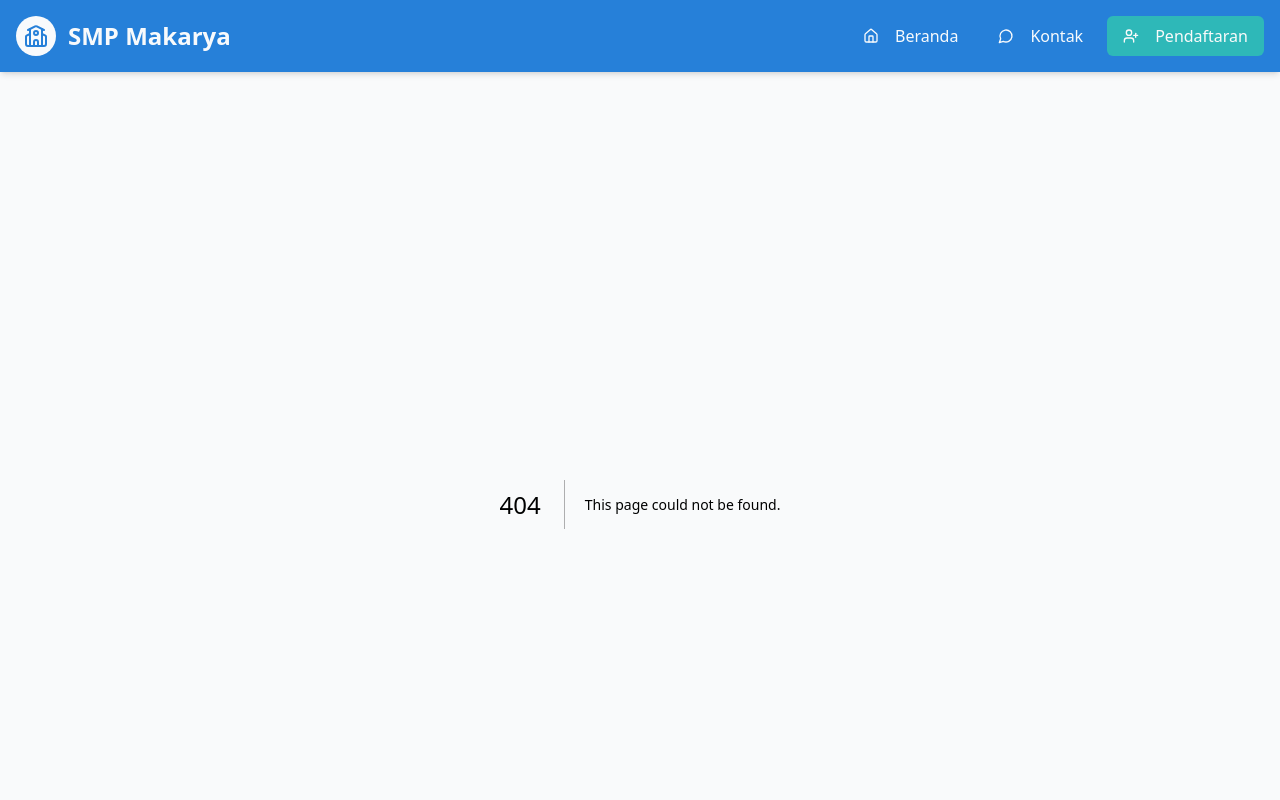
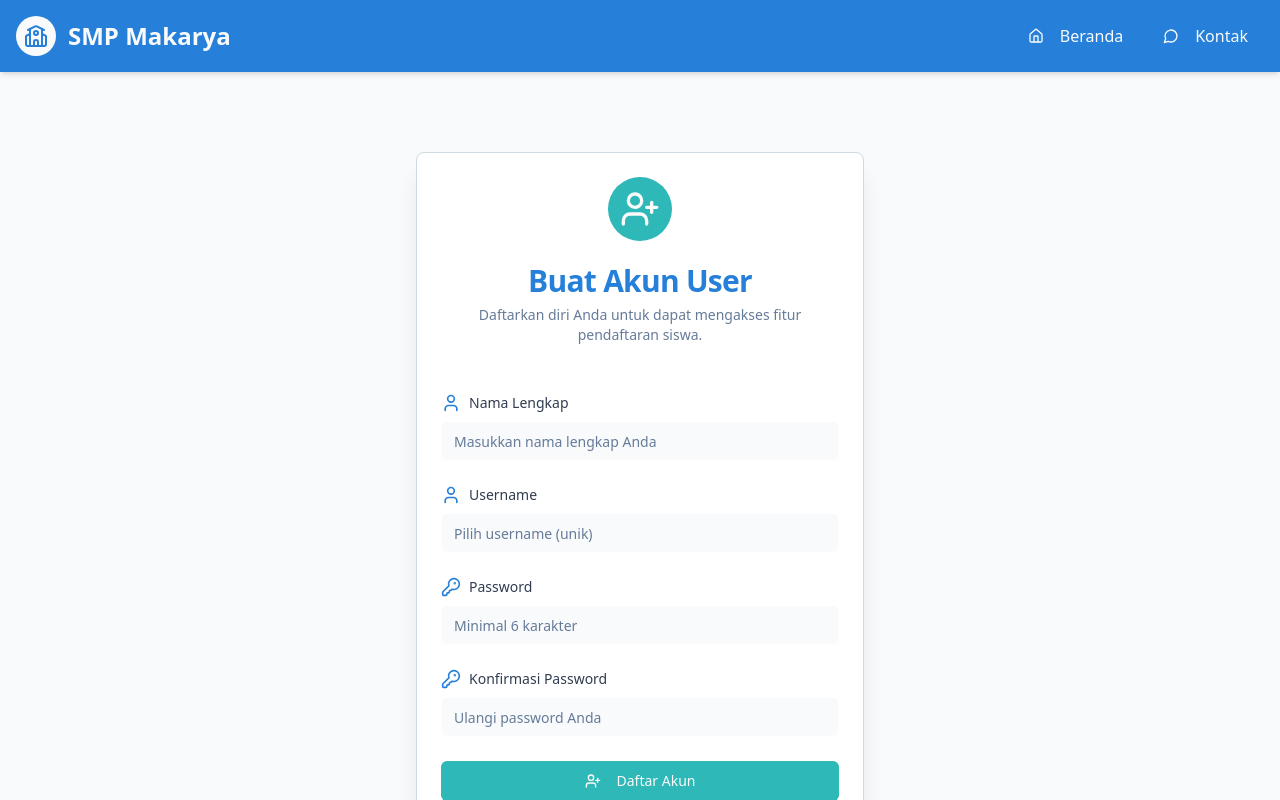
Before and after one commit to vjdevelopervj/ppbd-smp-makarya, a Next.js app: page /registrasi-akun in a window 1280 px wide. Before the commit this address had no page. Shown: the top 800 px of the page. Built offline with nearby package versions, Linux system fonts and the light colour scheme.

Commit message:
tombol registrasi hanya ada di peran user, dan jika user klik tombol registrasi, maka user harus mengisi data berupa username anda, nama lengkap dan password jika sudah mengisi, maka akun user telah jadi dan dapat melakukan masuk di menu login

```diff
--- a/src/app/pendaftaran/page.tsx
+++ b/src/app/pendaftaran/page.tsx
@@ -39,7 +39,6 @@ export default function RegistrationPage() {
   if (!isAuthenticated) {
     // This content will be briefly shown if redirect is slow or fails.
     // Ideally, user is redirected before this point if not authenticated.
-    // We can return null or a minimal loader.
     return (
         <div className="flex flex-col justify-center items-center min-h-[calc(100vh-200px)] py-8">
         <Loader2 className="h-12 w-12 animate-spin text-primary" />
--- /dev/null
+++ b/src/app/registrasi-akun/page.tsx
@@ -0,0 +1,192 @@
+
+'use client';
+
+import { zodResolver } from '@hookform/resolvers/zod';
+import { useForm } from 'react-hook-form';
+import { z } from 'zod';
+import { Button } from '@/components/ui/button';
+import {
+  Form,
+  FormControl,
+  FormField,
+  FormItem,
+  FormLabel,
+  FormMessage,
+} from '@/components/ui/form';
+import { Input } from '@/components/ui/input';
+import { Card, CardContent, CardDescription, CardHeader, CardTitle } from '@/components/ui/card';
+import { useToast } from '@/hooks/use-toast';
+import { useRouter } from 'next/navigation';
+import { useState } from 'react';
+import { UserPlus, User as UserIcon, KeyRound, CheckCircle } from 'lucide-react';
+import Link from 'next/link';
+
+const userRegistrationSchema = z.object({
+  username: z.string().min(3, { message: 'Username minimal 3 karakter.' }).regex(/^[a-zA-Z0-9_]+$/, { message: 'Username hanya boleh berisi huruf, angka, dan underscore.' }),
+  fullName: z.string().min(3, { message: 'Nama lengkap minimal 3 karakter.' }),
+  password: z.string().min(6, { message: 'Password minimal 6 karakter.' }),
+  confirmPassword: z.string().min(6, { message: 'Konfirmasi password minimal 6 karakter.' }),
+}).refine((data) => data.password === data.confirmPassword, {
+  message: 'Password dan konfirmasi password tidak cocok.',
+  path: ['confirmPassword'], // Error will be shown under confirmPassword field
+});
+
+type UserRegistrationFormData = z.infer<typeof userRegistrationSchema>;
+
+const REGISTERED_USERS_KEY = 'smpMakaryaRegisteredUsers';
+
+export default function UserRegistrationPage() {
+  const { toast } = useToast();
+  const router = useRouter();
+  const [isSubmitting, setIsSubmitting] = useState(false);
+
+  const form = useForm<UserRegistrationFormData>({
+    resolver: zodResolver(userRegistrationSchema),
+    defaultValues: {
+      username: '',
+      fullName: '',
+      password: '',
+      confirmPassword: '',
+    },
+  });
+
+  async function onSubmit(data: UserRegistrationFormData) {
+    setIsSubmitting(true);
+    await new Promise((resolve) => setTimeout(resolve, 1000)); // Simulate API delay
+
+    const storedUsersRaw = typeof window !== 'undefined' ? localStorage.getItem(REGISTERED_USERS_KEY) : null;
+    const storedUsers: UserRegistrationFormData[] = storedUsersRaw ? JSON.parse(storedUsersRaw) : [];
+
+    const existingUser = storedUsers.find(user => user.username === data.username);
+    if (existingUser) {
+      toast({
+        title: 'Registrasi Gagal',
+        description: 'Username sudah digunakan. Silakan pilih username lain.',
+        variant: 'destructive',
+      });
+      setIsSubmitting(false);
+      return;
+    }
+
+    // Store only necessary data, exclude confirmPassword
+    const newUser = {
+      username: data.username,
+      fullName: data.fullName,
+      password: data.password, // In a real app, HASH THE PASSWORD before storing
+    };
+    storedUsers.push(newUser);
+
+    if (typeof window !== 'undefined') {
+      localStorage.setItem(REGISTERED_USERS_KEY, JSON.stringify(storedUsers));
+    }
+
+    toast({
+      title: 'Registrasi Berhasil!',
+      description: (
+        <div className="flex items-center">
+          <CheckCircle className="mr-2 h-5 w-5 text-green-500" />
+          Akun Anda telah berhasil dibuat. Silakan login.
+        </div>
+      ),
+      className: 'bg-green-100 border-green-500 text-green-700 dark:bg-green-900 dark:border-green-700 dark:text-green-300',
+      duration: 5000,
+    });
+    form.reset();
+    router.push('/'); // Redirect to login page (homepage)
+    setIsSubmitting(false);
+  }
+
+  return (
+    <div className="flex justify-center items-center min-h-[calc(100vh-200px)] py-12">
+      <Card className="w-full max-w-md shadow-xl animate-fade-in-up">
+        <CardHeader className="text-center">
+          <div className="mx-auto flex h-16 w-16 items-center justify-center rounded-full bg-accent mb-4">
+            <UserPlus className="h-10 w-10 text-accent-foreground" />
+          </div>
+          <CardTitle className="text-3xl font-bold text-primary">Buat Akun User</CardTitle>
+          <CardDescription className="text-muted-foreground">
+            Daftarkan diri Anda untuk dapat mengakses fitur pendaftaran siswa.
+          </CardDescription>
+        </CardHeader>
+        <CardContent className="p-6 space-y-6">
+          <Form {...form}>
+            <form onSubmit={form.handleSubmit(onSubmit)} className="space-y-6">
+              <FormField
+                control={form.control}
+                name="fullName"
+                render={({ field }) => (
+                  <FormItem>
+                    <FormLabel className="flex items-center">
+                      <UserIcon className="mr-2 h-5 w-5 text-primary" /> Nama Lengkap
+                    </FormLabel>
+                    <FormControl>
+                      <Input placeholder="Masukkan nama lengkap Anda" {...field} />
+                    </FormControl>
+                    <FormMessage />
+                  </FormItem>
+                )}
+              />
+              <FormField
+                control={form.control}
+                name="username"
+                render={({ field }) => (
+                  <FormItem>
+                    <FormLabel className="flex items-center">
+                      <UserIcon className="mr-2 h-5 w-5 text-primary" /> Username
+                    </FormLabel>
+                    <FormControl>
+                      <Input placeholder="Pilih username (unik)" {...field} />
+                    </FormControl>
+                    <FormMessage />
+                  </FormItem>
+                )}
+              />
+              <FormField
+                control={form.control}
+                name="password"
+                render={({ field }) => (
+                  <FormItem>
+                    <FormLabel className="flex items-center">
+                      <KeyRound className="mr-2 h-5 w-5 text-primary" /> Password
+                    </FormLabel>
+                    <FormControl>
+                      <Input type="password" placeholder="Minimal 6 karakter" {...field} />
+                    </FormControl>
+                    <FormMessage />
+                  </FormItem>
+                )}
+              />
+              <FormField
+                control={form.control}
+                name="confirmPassword"
+                render={({ field }) => (
+                  <FormItem>
+                    <FormLabel className="flex items-center">
+                      <KeyRound className="mr-2 h-5 w-5 text-primary" /> Konfirmasi Password
+                    </FormLabel>
+                    <FormControl>
+                      <Input type="password" placeholder="Ulangi password Anda" {...field} />
+                    </FormControl>
+                    <FormMessage />
+                  </FormItem>
+                )}
+              />
+              <Button type="submit" className="w-full bg-accent hover:bg-accent/90 text-accent-foreground" disabled={isSubmitting}>
+                {isSubmitting ? (
+                  'Memproses...'
+                ) : (
+                  <>
+                    <UserPlus className="mr-2 h-5 w-5" /> Daftar Akun
+                  </>
+                )}
+              </Button>
+            </form>
+          </Form>
+          <p className="text-center text-sm text-muted-foreground">
+            Sudah punya akun? <Link href="/" className="text-primary hover:underline font-medium">Login di sini</Link>.
+          </p>
+        </CardContent>
+      </Card>
+    </div>
+  );
+}
--- a/src/components/layout/header.tsx
+++ b/src/components/layout/header.tsx
@@ -18,7 +18,7 @@ import {
 
 export default function Header() {
   const [isUserSignedIn, setIsUserSignedIn] = useState(false);
-  const [userEmail, setUserEmail] = useState<string | null>(null);
+  const [userDisplayName, setUserDisplayName] = useState<string | null>(null); // Changed from userEmail to userDisplayName
   const router = useRouter();
 
   useEffect(() => {
@@ -26,9 +26,12 @@ export default function Header() {
     const updateAuthState = () => {
       if (typeof window !== 'undefined') {
         const signedIn = localStorage.getItem('isUserSignedIn');
-        const email = localStorage.getItem('userEmail');
+        // Try to get full name first, fallback to username (userEmail stores username)
+        const fullName = localStorage.getItem('userFullName');
+        const username = localStorage.getItem('userEmail'); // This now stores the username directly
+
         setIsUserSignedIn(signedIn === 'true');
-        setUserEmail(email);
+        setUserDisplayName(fullName || username || null);
       }
     };
 
@@ -38,8 +41,7 @@ export default function Header() {
     // Listen for storage changes to update auth state across tabs/windows
     window.addEventListener('storage', updateAuthState);
 
-    // Listen for custom event dispatched after login/logout from login-selection-form
-    // This ensures header updates even if localStorage changes don't trigger 'storage' event immediately
+    // Listen for custom event dispatched after login/logout
     const handleAuthChange = () => updateAuthState();
     window.addEventListener('authChange', handleAuthChange);
 
@@ -55,11 +57,11 @@ export default function Header() {
   const handleSignOut = () => {
     if (typeof window !== 'undefined') {
       localStorage.removeItem('isUserSignedIn');
-      localStorage.removeItem('userEmail');
+      localStorage.removeItem('userEmail'); // Stores username
+      localStorage.removeItem('userFullName'); // Stores full name
       // Dispatch a custom event to notify other components (like this header)
       window.dispatchEvent(new CustomEvent('authChange'));
     }
-    // State will be updated by the effect listening to 'authChange' or 'storage'
     router.push('/'); // Redirect to homepage after sign out
   };
 
@@ -91,17 +93,17 @@ export default function Header() {
               <DropdownMenuTrigger asChild>
                 <Button variant="ghost" className="text-primary-foreground hover:bg-primary/80 hover:text-primary-foreground flex items-center">
                   <UserCircle className="mr-1 sm:mr-2 h-5 w-5" />
-                  <span className="text-sm sm:text-base hidden md:inline">{userEmail ? userEmail.split('@')[0] : 'Akun'}</span>
+                  <span className="text-sm sm:text-base hidden md:inline truncate max-w-[100px]">{userDisplayName || 'Akun'}</span>
                 </Button>
               </DropdownMenuTrigger>
               <DropdownMenuContent align="end" className="w-56">
-                {userEmail && (
+                {userDisplayName && ( // Changed from userEmail
                   <>
                     <DropdownMenuLabel className="font-normal">
                       <div className="flex flex-col space-y-1">
-                        <p className="text-sm font-medium leading-none">Signed in as</p>
+                        <p className="text-sm font-medium leading-none">Masuk sebagai</p>
                         <p className="text-xs leading-none text-muted-foreground truncate">
-                          {userEmail}
+                          {userDisplayName}
                         </p>
                       </div>
                     </DropdownMenuLabel>
@@ -115,17 +117,18 @@ export default function Header() {
               </DropdownMenuContent>
             </DropdownMenu>
           ) : (
-            // Sign In button removed as per request to eliminate Google Sign-In path from header
-            // Login is now handled by the form on the main page
-            null
+             null // Sign in/up is handled by the main page form
           )}
 
-          <Button variant="secondary" asChild className="bg-accent hover:bg-accent/90 text-accent-foreground">
-            <Link href="/pendaftaran" className="flex items-center">
-              <UserPlus className="mr-1 sm:mr-2 h-4 w-4" />
-              <span className="text-sm sm:text-base">Pendaftaran</span>
-            </Link>
-          </Button>
+          {/* Tombol Pendaftaran hanya muncul jika user sudah login */}
+          {isUserSignedIn && (
+            <Button variant="secondary" asChild className="bg-accent hover:bg-accent/90 text-accent-foreground">
+              <Link href="/pendaftaran" className="flex items-center">
+                <UserPlus className="mr-1 sm:mr-2 h-4 w-4" />
+                <span className="text-sm sm:text-base">Pendaftaran Siswa</span>
+              </Link>
+            </Button>
+          )}
         </nav>
       </div>
     </header>
--- a/src/components/login-selection-form.tsx
+++ b/src/components/login-selection-form.tsx
@@ -24,7 +24,7 @@ import { Input } from '@/components/ui/input';
 import { Card, CardContent, CardDescription, CardHeader, CardTitle } from '@/components/ui/card';
 import { useToast } from '@/hooks/use-toast';
 import { useRouter, useSearchParams } from 'next/navigation';
-import { useState } from 'react';
+import { useState, useEffect } from 'react';
 import { LogIn, User, Shield, KeyRound, Users } from 'lucide-react';
 import Link from 'next/link';
 
@@ -36,11 +36,14 @@ const loginSchema = z.object({
 
 type LoginFormData = z.infer<typeof loginSchema>;
 
+const REGISTERED_USERS_KEY = 'smpMakaryaRegisteredUsers';
+
 export default function LoginSelectionForm() {
   const { toast } = useToast();
   const router = useRouter();
   const searchParams = useSearchParams();
   const [isSubmitting, setIsSubmitting] = useState(false);
+  const [selectedRole, setSelectedRole] = useState<string | undefined>();
 
   const form = useForm<LoginFormData>({
     resolver: zodResolver(loginSchema),
@@ -51,21 +54,28 @@ export default function LoginSelectionForm() {
     },
   });
 
+  const roleValue = form.watch('role');
+
+  useEffect(() => {
+    setSelectedRole(roleValue);
+  }, [roleValue]);
+
   async function onSubmit(data: LoginFormData) {
     setIsSubmitting(true);
-    // Simulate API call for login
-    await new Promise((resolve) => setTimeout(resolve, 1500));
-    console.log('Login attempt:', data);
+    await new Promise((resolve) => setTimeout(resolve, 1000)); // Simulate API delay
 
     if (data.role === 'admin') {
       if (data.username === 'adminmakarya' && data.password === 'makarya123') {
         toast({
           title: 'Admin Login Berhasil!',
-          description: 'Selamat datang, Admin. Anda akan diarahkan ke dashboard.',
+          description: 'Selamat datang, Admin. Anda akan diarahkan.',
           variant: 'default',
           className: 'bg-accent text-accent-foreground',
         });
-        // router.push('/admin/dashboard'); // Redirect to admin dashboard when it exists
+        // In a real app, you'd set an admin session/token
+        // For now, we can simulate admin login if needed for other parts, or just show toast
+        // localStorage.setItem('isAdminSignedIn', 'true');
+        // router.push('/admin/dashboard'); // Uncomment when admin dashboard exists
         form.reset();
       } else {
         toast({
@@ -75,20 +85,31 @@ export default function LoginSelectionForm() {
         });
       }
     } else if (data.role === 'user') {
-      if (typeof window !== 'undefined') {
-        localStorage.setItem('isUserSignedIn', 'true');
-        // Simulate an email based on username for display purposes
-        localStorage.setItem('userEmail', `${data.username}@smpmakarya.sch.id`);
+      const storedUsersRaw = typeof window !== 'undefined' ? localStorage.getItem(REGISTERED_USERS_KEY) : null;
+      const storedUsers = storedUsersRaw ? JSON.parse(storedUsersRaw) : [];
+
+      const foundUser = storedUsers.find(
+        (user: any) => user.username === data.username && user.password === data.password
+      );
+
+      if (foundUser) {
+        if (typeof window !== 'undefined') {
+          localStorage.setItem('isUserSignedIn', 'true');
+          localStorage.setItem('userEmail', foundUser.username); // Using username for display, as header splits by @
+          localStorage.setItem('userFullName', foundUser.fullName); // Store full name
+           // Dispatch authChange event for header to update
+          window.dispatchEvent(new CustomEvent('authChange'));
+        }
         toast({
           title: 'User Login Berhasil!',
-          description: `Selamat datang, ${data.username}!`,
+          description: `Selamat datang, ${foundUser.fullName}!`,
         });
 
         const redirectUrl = searchParams.get('redirect');
         if (redirectUrl) {
           router.push(redirectUrl);
         } else {
-          router.push('/');
+          router.push('/'); // Or a user dashboard if it exists
         }
         form.reset();
       } else {
@@ -189,9 +210,11 @@ export default function LoginSelectionForm() {
               </Button>
             </form>
           </Form>
-          <p className="text-center text-sm text-muted-foreground">
-            Belum punya akun siswa? <Link href="/pendaftaran" className="text-primary hover:underline">Registrasi di sini</Link>.
-          </p>
+          {selectedRole === 'user' && (
+            <p className="text-center text-sm text-muted-foreground">
+              Belum punya akun? <Link href="/registrasi-akun" className="text-primary hover:underline font-medium">Buat Akun User</Link>.
+            </p>
+          )}
         </CardContent>
       </Card>
     </div>
```
